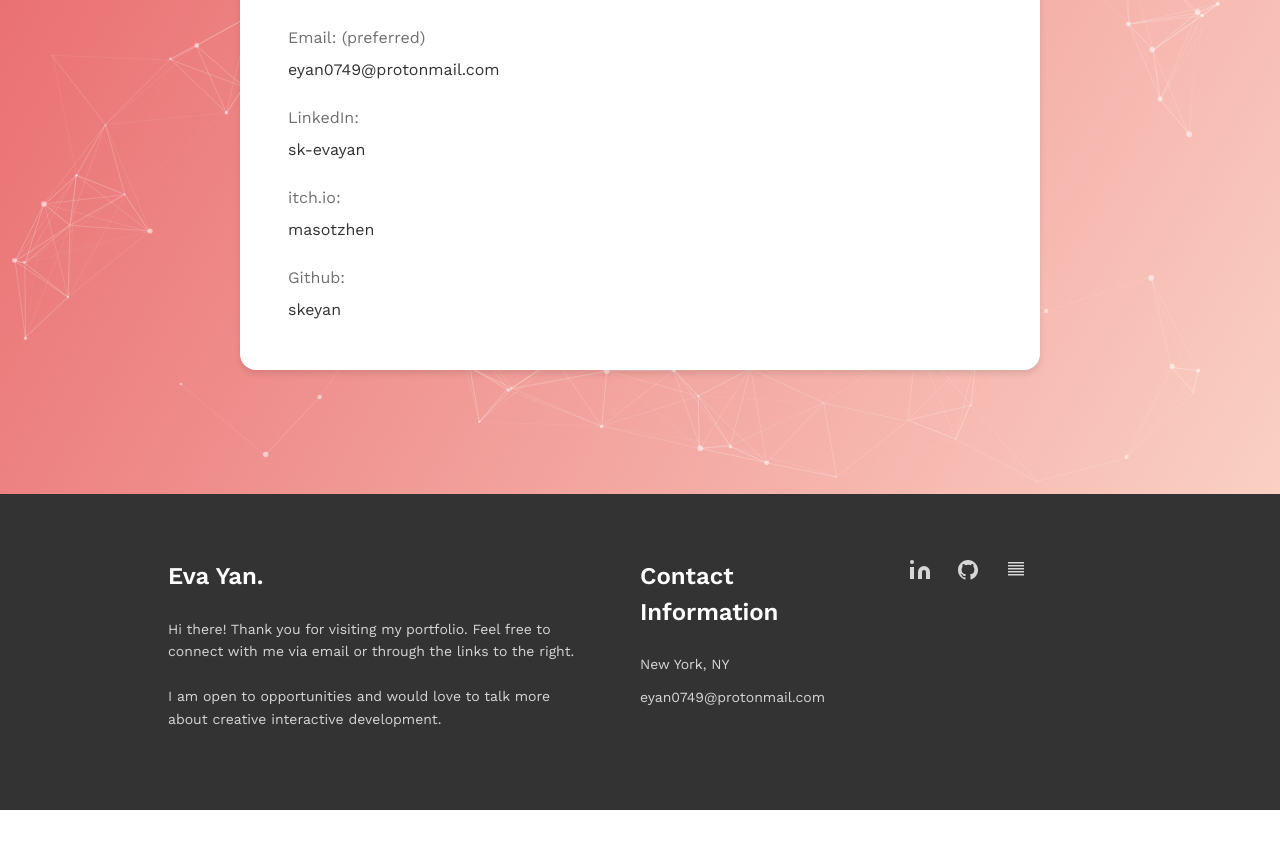
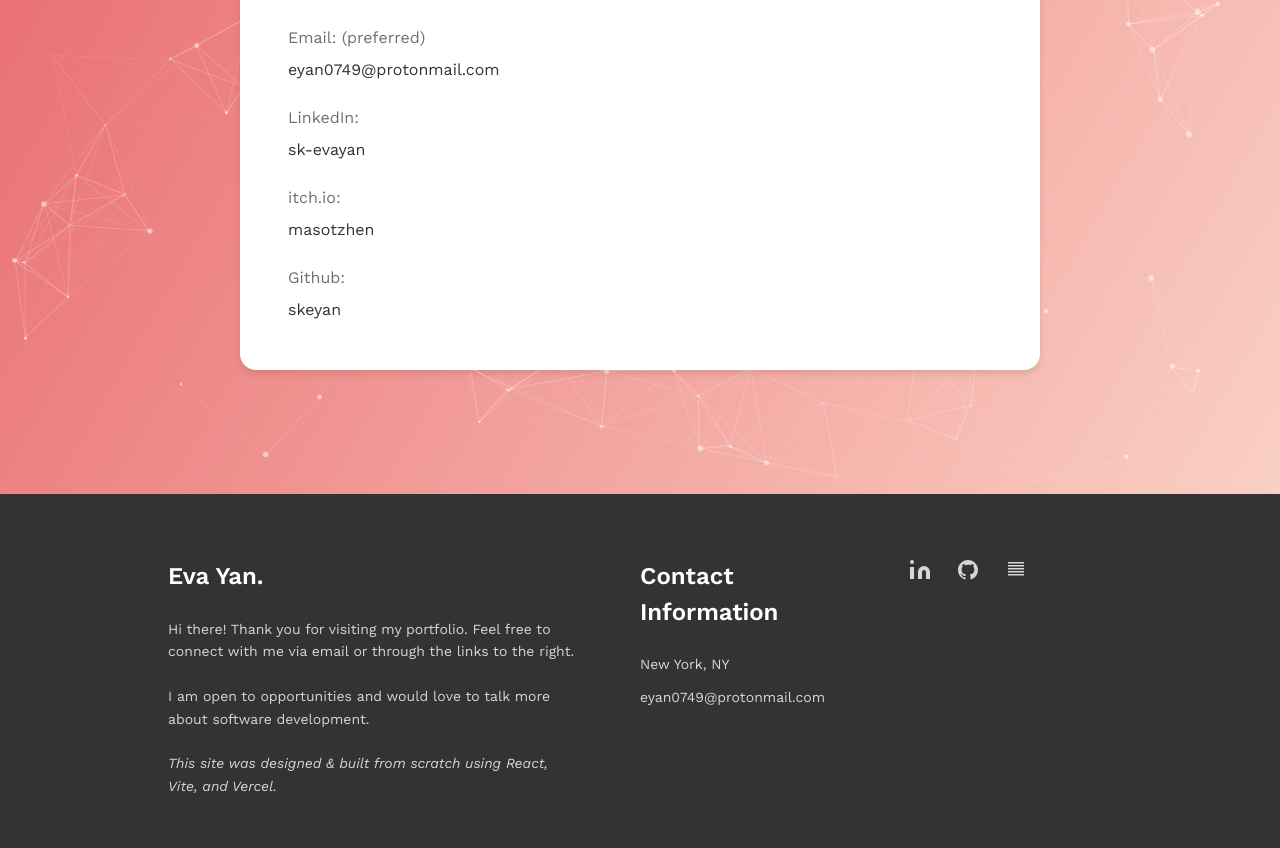
Before and after one commit to skeyan/dev-portfolio, a React (Vite) app: page /contact in a window 1280 px wide. Shown: the part 306-1154 px from the top of the page. Before the commit the page ends 1116 px from the top, so only its background shows below. Built offline with nearby package versions, Linux system fonts and the light colour scheme.

Commit message:
Update hero and footer text

```diff
--- a/src/components/Footer.jsx
+++ b/src/components/Footer.jsx
@@ -12,7 +12,10 @@ const Footer = () => {
             <p className="footer-text">
               Hi there! Thank you for visiting my portfolio. Feel free to connect with me via email or through the links to the right.
               <br /><br />
-              I am open to opportunities and would love to talk more about creative interactive development.
+              I am open to opportunities and would love to talk more about software development.
+
+              <br /><br />
+              <i>This site was designed & built from scratch using React, Vite, and Vercel.</i><br />
             </p>
           </div>
 
--- a/src/components/Hero.jsx
+++ b/src/components/Hero.jsx
@@ -20,7 +20,7 @@ const Hero = () => {
             Hi there! I'm <strong>Eva Yan</strong>, a software engineer with a passion for interactive media of all kinds!
           </h1>
           <p className="hero-subtitle">
-            Currently at LinkedIn. Formerly at Holler, Cornell Tech.
+            Currently a Senior SWE (IC3) at <b>LinkedIn</b>. Formerly at <b>Holler</b>, <b>Cornell Tech</b>.
           </p>
           <Link to="/contact" className="hero-button">
             Get in touch
```
